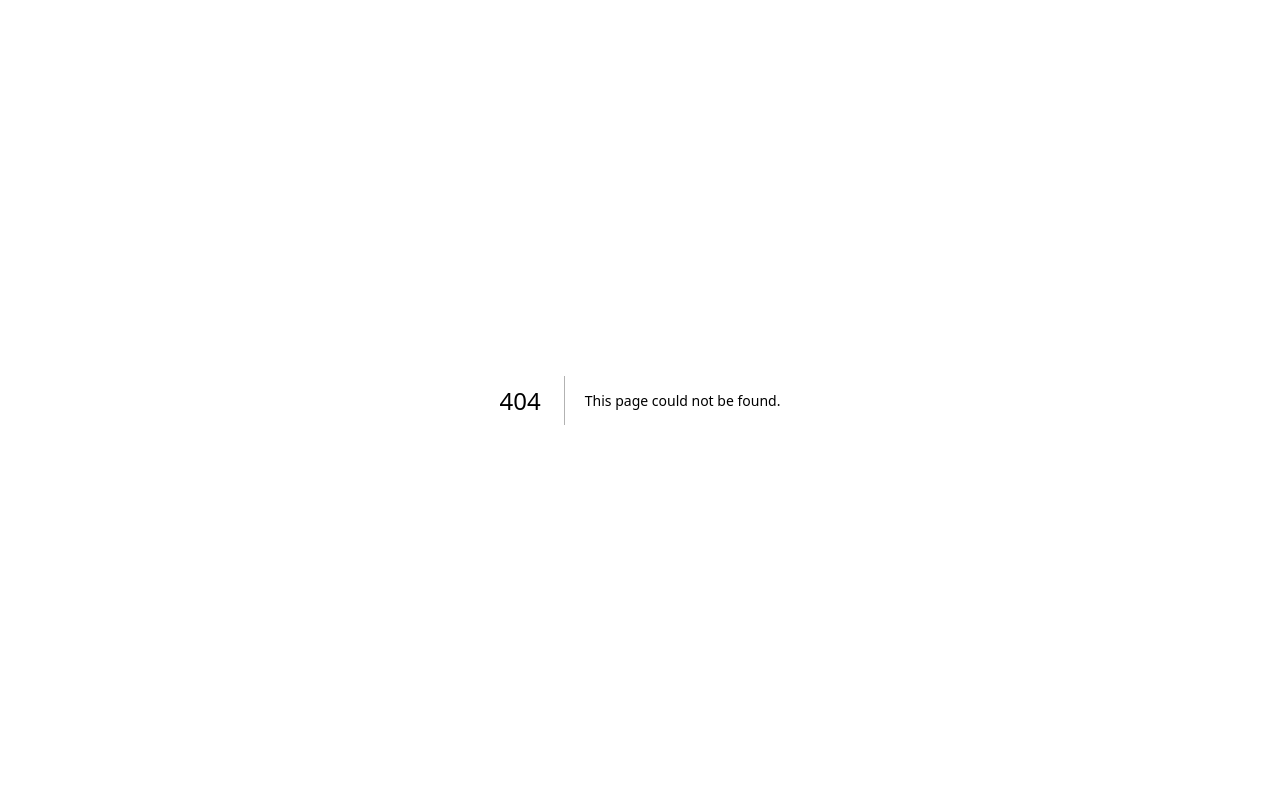
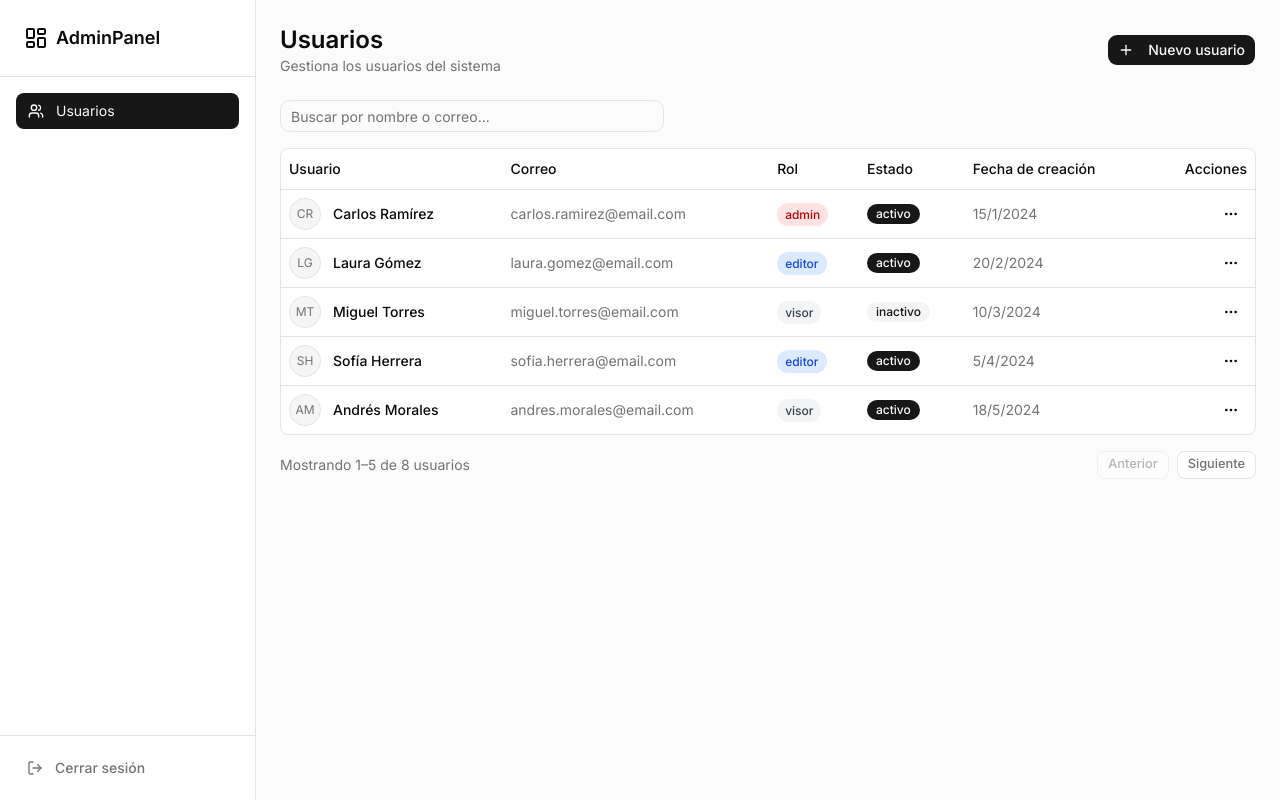
Before and after one commit to jManuel0/administracion-de-Usuarios-, a Next.js app: page /dashboard/usuarios in a window 1280 px wide. Before the commit this address had no page. Built offline with nearby package versions, Linux system fonts and the light colour scheme.

Commit message:
nuevo navegador

```diff
--- /dev/null
+++ b/app/dashboard/usuarios/page.tsx
@@ -0,0 +1,47 @@
+"use client"
+
+import { useState } from "react"
+import { usuarios as datosIniciales } from "@/lib/datos"
+import { Usuario } from "@/types/usuario"
+import TablaUsuarios from "@/components/usuarios/tabla-usuarios"
+import { Button } from "@/components/ui/button"
+import { Plus } from "lucide-react"
+
+export default function UsuariosPage() {
+  const [usuarios, setUsuarios] = useState<Usuario[]>(datosIniciales)
+  const [usuarioEditar, setUsuarioEditar] = useState<Usuario | null>(null)
+  const [usuarioEliminar, setUsuarioEliminar] = useState<Usuario | null>(null)
+  const [abrirFormulario, setAbrirFormulario] = useState(false)
+
+  const handleEliminar = (usuario: Usuario) => {
+    setUsuarioEliminar(usuario)
+  }
+
+  const handleEditar = (usuario: Usuario) => {
+    setUsuarioEditar(usuario)
+    setAbrirFormulario(true)
+  }
+
+  return (
+    <div className="p-6 space-y-6">
+      <div className="flex items-center justify-between">
+        <div>
+          <h1 className="text-2xl font-semibold">Usuarios</h1>
+          <p className="text-muted-foreground text-sm">
+            Gestiona los usuarios del sistema
+          </p>
+        </div>
+        <Button onClick={() => { setUsuarioEditar(null); setAbrirFormulario(true) }}>
+          <Plus className="h-4 w-4 mr-2" />
+          Nuevo usuario
+        </Button>
+      </div>
+
+      <TablaUsuarios
+        usuarios={usuarios}
+        onEditar={handleEditar}
+        onEliminar={handleEliminar}
+      />
+    </div>
+  )
+}
--- /dev/null
+++ b/components/usuarios/tabla-usuarios.tsx
@@ -0,0 +1,189 @@
+"use client"
+
+import { useState } from "react"
+import { useRouter } from "next/navigation"
+import {
+  Table,
+  TableBody,
+  TableCell,
+  TableHead,
+  TableHeader,
+  TableRow,
+} from "@/components/ui/table"
+import { Button } from "@/components/ui/button"
+import { Input } from "@/components/ui/input"
+import { Badge } from "@/components/ui/badge"
+import { Avatar, AvatarFallback } from "@/components/ui/avatar"
+import {
+  DropdownMenu,
+  DropdownMenuContent,
+  DropdownMenuItem,
+  DropdownMenuTrigger,
+} from "@/components/ui/dropdown-menu"
+import { MoreHorizontal, Pencil, Trash2, Eye, Plus } from "lucide-react"
+import { Usuario } from "@/types/usuario"
+
+interface Props {
+  usuarios: Usuario[]
+  onEditar: (usuario: Usuario) => void
+  onEliminar: (usuario: Usuario) => void
+}
+
+const ITEMS_POR_PAGINA = 5
+
+export default function TablaUsuarios({ usuarios, onEditar, onEliminar }: Props) {
+  const router = useRouter()
+  const [busqueda, setBusqueda] = useState("")
+  const [pagina, setPagina] = useState(1)
+
+  const filtrados = usuarios.filter(
+    (u) =>
+      u.nombre.toLowerCase().includes(busqueda.toLowerCase()) ||
+      u.apellido.toLowerCase().includes(busqueda.toLowerCase()) ||
+      u.email.toLowerCase().includes(busqueda.toLowerCase())
+  )
+
+  const totalPaginas = Math.ceil(filtrados.length / ITEMS_POR_PAGINA)
+  const inicio = (pagina - 1) * ITEMS_POR_PAGINA
+  const paginados = filtrados.slice(inicio, inicio + ITEMS_POR_PAGINA)
+
+  const iniciales = (nombre: string, apellido: string) =>
+    `${nombre[0]}${apellido[0]}`.toUpperCase()
+
+  const colorRol: Record<string, string> = {
+    admin: "bg-red-100 text-red-700",
+    editor: "bg-blue-100 text-blue-700",
+    visor: "bg-gray-100 text-gray-700",
+  }
+
+  return (
+    <div className="space-y-4">
+      <div className="flex items-center justify-between gap-4">
+        <Input
+          placeholder="Buscar por nombre o correo..."
+          value={busqueda}
+          onChange={(e) => {
+            setBusqueda(e.target.value)
+            setPagina(1)
+          }}
+          className="max-w-sm"
+        />
+      </div>
+
+      <div className="rounded-md border bg-background">
+        <Table>
+          <TableHeader>
+            <TableRow>
+              <TableHead>Usuario</TableHead>
+              <TableHead>Correo</TableHead>
+              <TableHead>Rol</TableHead>
+              <TableHead>Estado</TableHead>
+              <TableHead>Fecha de creación</TableHead>
+              <TableHead className="text-right">Acciones</TableHead>
+            </TableRow>
+          </TableHeader>
+          <TableBody>
+            {paginados.length === 0 ? (
+              <TableRow>
+                <TableCell colSpan={6} className="text-center text-muted-foreground py-8">
+                  No se encontraron usuarios.
+                </TableCell>
+              </TableRow>
+            ) : (
+              paginados.map((usuario) => (
+                <TableRow key={usuario.id}>
+                  <TableCell>
+                    <div className="flex items-center gap-3">
+                      <Avatar className="h-8 w-8">
+                        <AvatarFallback className="text-xs">
+                          {iniciales(usuario.nombre, usuario.apellido)}
+                        </AvatarFallback>
+                      </Avatar>
+                      <span className="font-medium">
+                        {usuario.nombre} {usuario.apellido}
+                      </span>
+                    </div>
+                  </TableCell>
+                  <TableCell className="text-muted-foreground">
+                    {usuario.email}
+                  </TableCell>
+                  <TableCell>
+                    <span
+                      className={`text-xs font-medium px-2 py-1 rounded-full ${colorRol[usuario.rol]}`}
+                    >
+                      {usuario.rol}
+                    </span>
+                  </TableCell>
+                  <TableCell>
+                    <Badge
+                      variant={usuario.estado === "activo" ? "default" : "secondary"}
+                    >
+                      {usuario.estado}
+                    </Badge>
+                  </TableCell>
+                  <TableCell className="text-muted-foreground">
+                    {new Date(usuario.fechaCreacion).toLocaleDateString("es-CO")}
+                  </TableCell>
+                  <TableCell className="text-right">
+                    <DropdownMenu>
+                      <DropdownMenuTrigger asChild>
+                        <Button variant="ghost" size="icon">
+                          <MoreHorizontal className="h-4 w-4" />
+                        </Button>
+                      </DropdownMenuTrigger>
+                      <DropdownMenuContent align="end">
+                        <DropdownMenuItem
+                          onClick={() => router.push(`/dashboard/usuarios/${usuario.id}`)}
+                        >
+                          <Eye className="h-4 w-4 mr-2" />
+                          Ver detalle
+                        </DropdownMenuItem>
+                        <DropdownMenuItem onClick={() => onEditar(usuario)}>
+                          <Pencil className="h-4 w-4 mr-2" />
+                          Editar
+                        </DropdownMenuItem>
+                        <DropdownMenuItem
+                          onClick={() => onEliminar(usuario)}
+                          className="text-destructive"
+                        >
+                          <Trash2 className="h-4 w-4 mr-2" />
+                          Eliminar
+                        </DropdownMenuItem>
+                      </DropdownMenuContent>
+                    </DropdownMenu>
+                  </TableCell>
+                </TableRow>
+              ))
+            )}
+          </TableBody>
+        </Table>
+      </div>
+
+      {/* Paginación */}
+      <div className="flex items-center justify-between text-sm text-muted-foreground">
+        <span>
+          Mostrando {filtrados.length === 0 ? 0 : inicio + 1}–
+          {Math.min(inicio + ITEMS_POR_PAGINA, filtrados.length)} de {filtrados.length} usuarios
+        </span>
+        <div className="flex gap-2">
+          <Button
+            variant="outline"
+            size="sm"
+            onClick={() => setPagina((p) => p - 1)}
+            disabled={pagina === 1}
+          >
+            Anterior
+          </Button>
+          <Button
+            variant="outline"
+            size="sm"
+            onClick={() => setPagina((p) => p + 1)}
+            disabled={pagina === totalPaginas || totalPaginas === 0}
+          >
+            Siguiente
+          </Button>
+        </div>
+      </div>
+    </div>
+  )
+}
```
